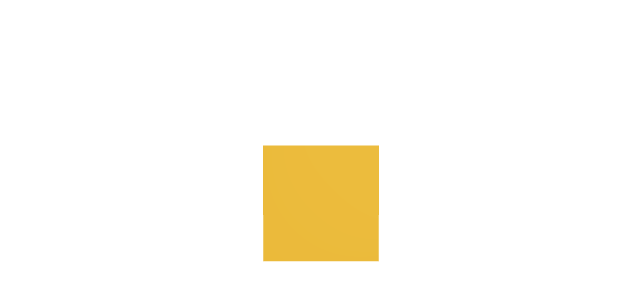
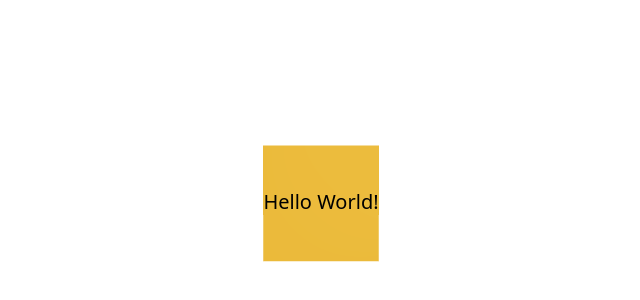
Before and after one commit to bevanmw/speed-test, a React (Vite) app: page / in a window 1280 px wide. Shown: the part 198-498 px from the top of the page, without its empty margins (319-959 px from the left). Built offline with nearby package versions, Linux system fonts and the light colour scheme.

Commit message:
Text in front

```diff
--- a/src/App.tsx
+++ b/src/App.tsx
@@ -3,12 +3,12 @@
 function App() {
   return (
     <div className="relative">
-      <div className="h-dvh w-full flex justify-center items-center">
-        <h1 className="text-xl">Hello World!</h1>
+      <div className="absolute inset-0">
+        <Canvas />
       </div>
 
-      <div className="absolute inset-0">
-        <Canvas />
+      <div className="h-dvh w-full flex justify-center items-center relative">
+        <h1 className="text-xl">Hello World!</h1>
       </div>
     </div>
   );
```
